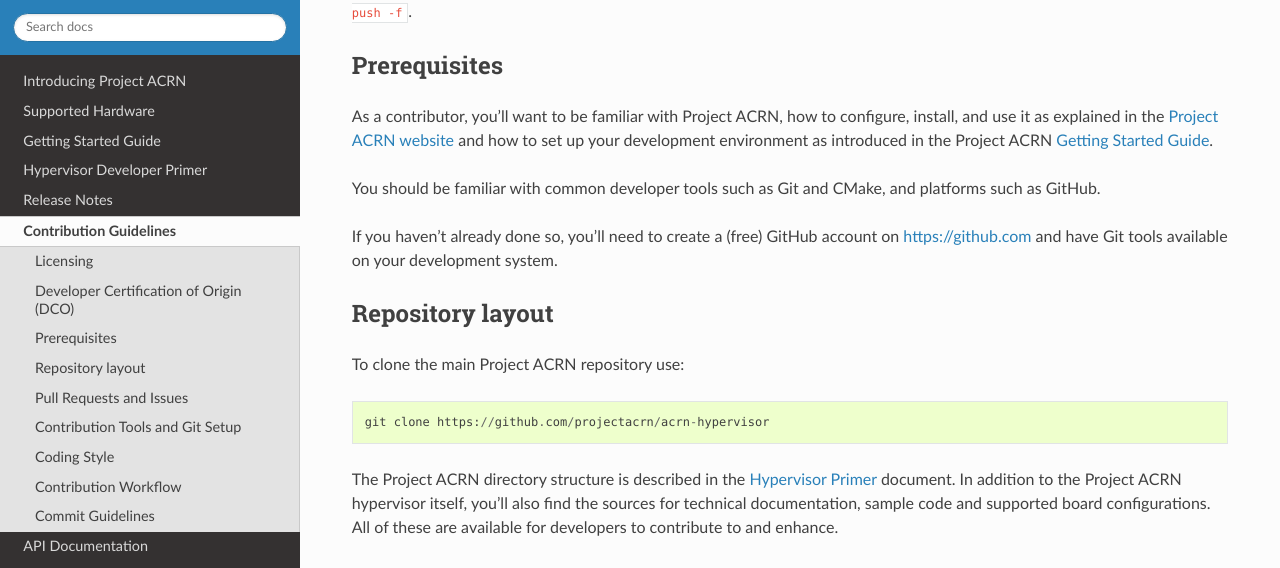
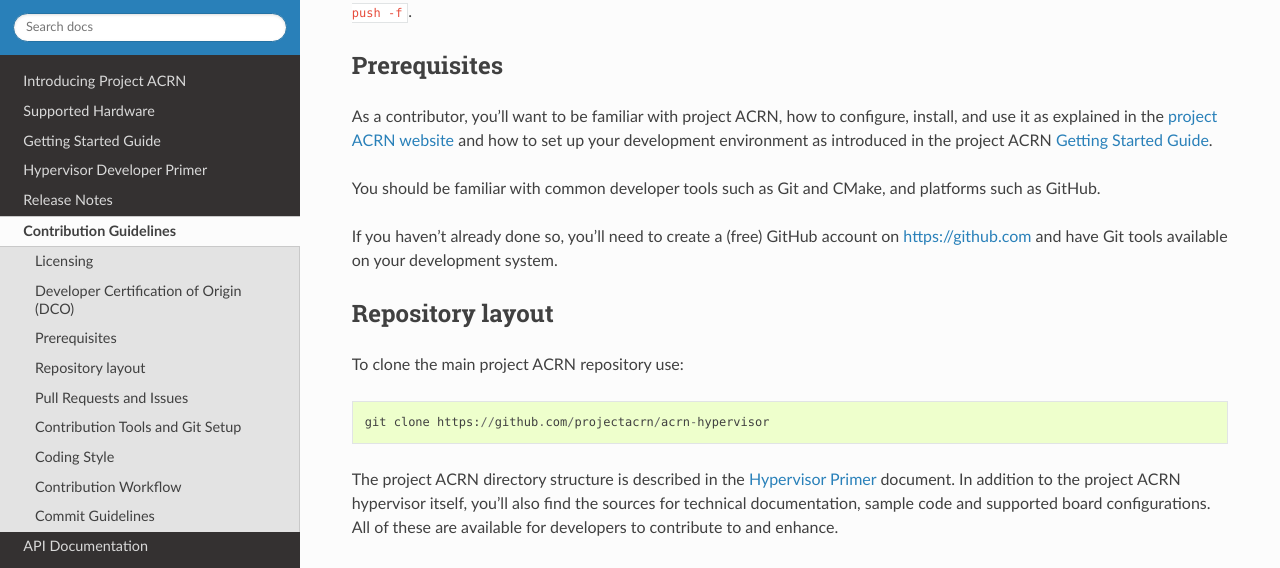
Before and after one commit to uaenalyh/first, a Sphinx documentation site: the page built from doc/contribute.rst, in a window 1280 px wide and 900 px high, scrolled down 1491 px. Shown: the part 151-719 px from the top of the window. Built offline with Sphinx 7.4.7 and the Read the Docs theme 2.0.0, drawn with Linux system fonts in a browser that asks for light colours; some of the changed text lies outside the part shown.

```diff
--- a/doc/contribute.rst
+++ b/doc/contribute.rst
@@ -4,7 +4,7 @@ Contribution Guidelines
 #######################
 
 As an open-source project, we welcome and encourage the community to
-submit patches directly to Project ACRN.  In our collaborative open
+submit patches directly to project ACRN.  In our collaborative open
 source environment, standards and methods for submitting changes help
 reduce the chaos that can result from an active development community.
 
@@ -34,7 +34,7 @@ Developer Certification of Origin (DCO)
 ***************************************
 
 To make a good faith effort to ensure licensing criteria are met,
-Project ACRN requires the Developer Certificate of Origin (DCO) process
+project ACRN requires the Developer Certificate of Origin (DCO) process
 to be followed.
 
 The DCO is an attestation attached to every contribution made by every
@@ -92,12 +92,12 @@ already you'll need to force push your branch after this with ``git push -f``.
 Prerequisites
 *************
 
-.. _Project ACRN website: https://projectacrn.org
+.. _project ACRN website: https://projectacrn.org
 
-As a contributor, you'll want to be familiar with Project ACRN, how to
-configure, install, and use it as explained in the `Project ACRN website`_
+As a contributor, you'll want to be familiar with project ACRN, how to
+configure, install, and use it as explained in the `project ACRN website`_
 and how to set up your development environment as introduced in the
-Project ACRN `Getting Started Guide`_.
+project ACRN `Getting Started Guide`_.
 
 .. _Getting Started Guide:
    https://projectacrn.github.io/getting_started/
@@ -111,12 +111,12 @@ on https://github.com and have Git tools available on your development system.
 Repository layout
 *****************
 
-To clone the main Project ACRN repository use::
+To clone the main project ACRN repository use::
 
     git clone https://github.com/projectacrn/acrn-hypervisor
 
-The Project ACRN directory structure is described in the `Hypervisor
-Primer`_ document. In addition to the Project ACRN hypervisor itself,
+The project ACRN directory structure is described in the `Hypervisor
+Primer`_ document. In addition to the project ACRN hypervisor itself,
 you'll also find the sources for technical documentation, sample code
 and supported board configurations.  All of these are available for
 developers to contribute to and enhance.
@@ -192,11 +192,11 @@ One general practice we encourage, is to make small,
 controlled changes. This practice simplifies review, makes merging and
 rebasing easier, and keeps the change history clear and clean.
 
-When contributing to Project ACRN, it is also important you provide as much
+When contributing to project ACRN, it is also important you provide as much
 information as you can about your change, update appropriate documentation,
 and test your changes thoroughly before submitting.
 
-The general GitHub workflow used by Project ACRN developers uses a combination of
+The general GitHub workflow used by project ACRN developers uses a combination of
 command line Git commands and browser interaction with GitHub.  As it is with
 Git, there are multiple ways of getting a task done.  We'll describe a typical
 workflow here:
@@ -333,7 +333,7 @@ In cases where the file is imported from an external project, the commit
 message shall contain details regarding the original project, the location of
 the project, the SHA-id of the origin commit for the file, the intended
 purpose, and if the file will be maintained by the acrn-hypervisor project,
-(whether or not Project ACRN will contain a localized branch or if
+(whether or not project ACRN will contain a localized branch or if
 it is a downstream copy).
 
 For example, a copy of a locally maintained import::
```
